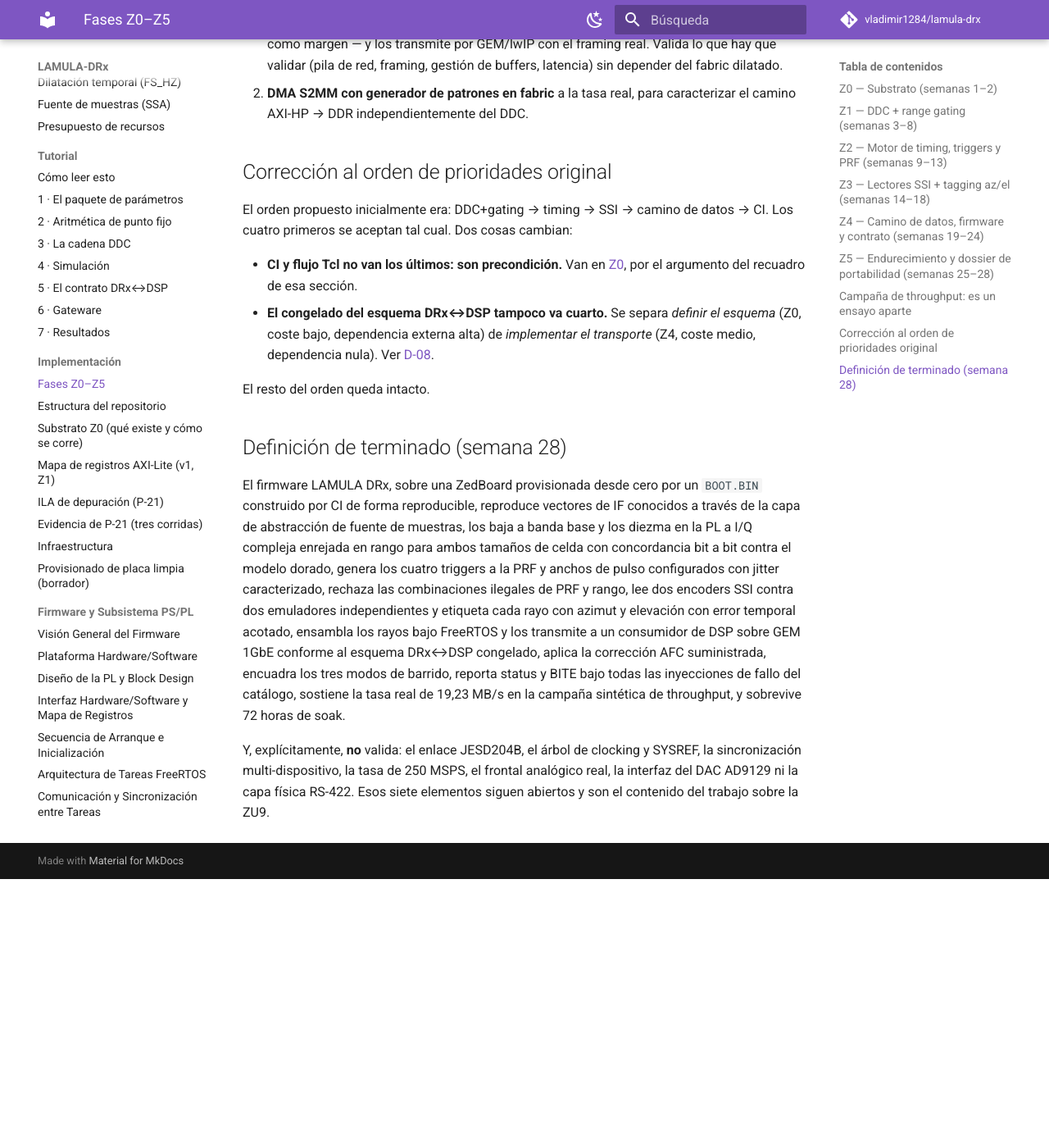
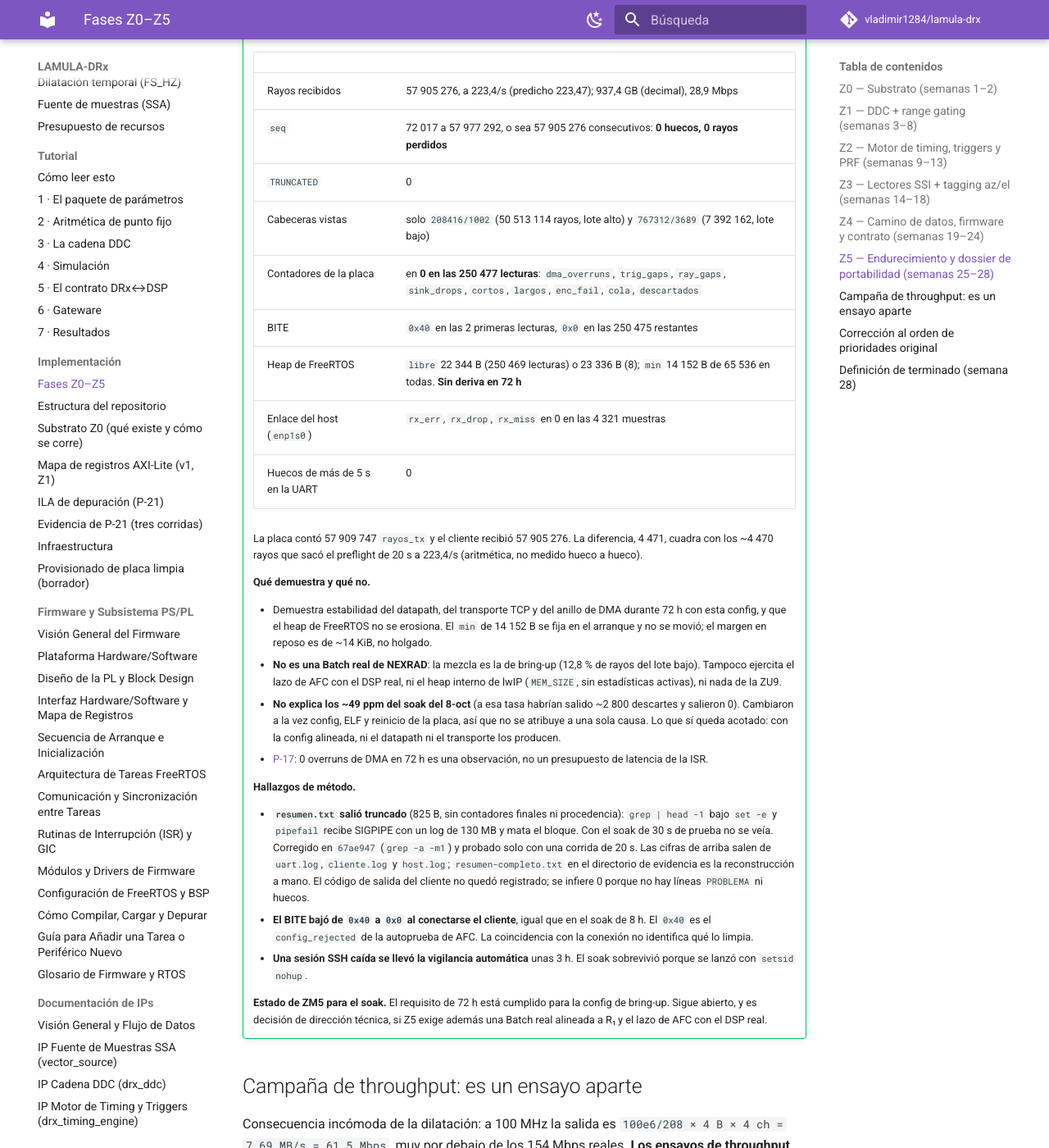
Before and after one commit to vladimir1284/lamula-drx, an MkDocs documentation site: the page built from docs/implementacion/fases.md, in a window 1280 px wide and 1400 px high, scrolled down 51994 px. Shown: the whole window at 82% size. Built offline with MkDocs 1.6.1 and Material for MkDocs 9.7.7, drawn with Linux system fonts in a browser that asks for light colours; comment, search, counter and statistics services are not loaded; before the commit the page ends 53066 px from its top, so only the background shows below that; some of the changed text lies outside the part shown.

Commit message:
docs(z5): soak de 72 h con config de bring-up, limpio
57 905 276 rayos consecutivos, 0 huecos de seq, 0 TRUNCATED, contadores
de la placa en 0 en 250 477 lecturas, heap de FreeRTOS sin deriva.
Registra los limites (no es Batch real, sin lazo de AFC con el DSP real,
no explica los 49 ppm del soak del 8-oct) y el bug del resumen truncado.

Co-Authored-By: Claude Sonnet 5.5 <noreply@anthropic.com>

```diff
--- a/docs/implementacion/fases.md
+++ b/docs/implementacion/fases.md
@@ -2646,6 +2646,69 @@ existe un plan de migración ejecutable.
     Estos tres son una decisión de alcance de ZM5: construir hooks o cerrarlos como no construibles en
     ZedBoard, como se hizo con la conmutación en caliente. **No lo decidí.**
 
+!!! success "15-oct-2026: soak de 72 h con la config de bring-up — limpio, 0 eventos"
+    Corrió del 12-oct 22:33 al 15-oct 22:33 EDT (`tools/soak.sh 259200`, evidencia en
+    `build/soak/20261012-223319/`, local y no versionada), con las comprobaciones que le faltaron
+    al soak del 8-oct.
+
+    **Condiciones.** Placa apagada, encendida y cargada desde cero con `tools/cargar.sh`. Commit
+    `5c438f7` con el árbol limpio; ELF `220f20a727e1988a`; bitstream `812866374f0a7179`, el mismo
+    sha que el del XSA del 4-oct (el RTL no cambió desde `9a3d1ac`). Preflight de 20 s antes de
+    empezar. Un solo cliente Python (`tools/mock_dsp.py --estricto --esperar 208416:1002,767312:3689`),
+    sin JTAG y sin DSP real durante la corrida. Config: la de bring-up, alineada a R₁
+    (`prf_div` 208 416 / 1002 bins en el lote alto y 767 312 / 3689 en el bajo).
+
+    **Medido.**
+
+    | | |
+    |---|---|
+    | Rayos recibidos | 57 905 276, a 223,4/s (predicho 223,47); 937,4 GB (decimal), 28,9 Mbps |
+    | `seq` | 72 017 a 57 977 292, o sea 57 905 276 consecutivos: **0 huecos, 0 rayos perdidos** |
+    | `TRUNCATED` | 0 |
+    | Cabeceras vistas | solo `208416/1002` (50 513 114 rayos, lote alto) y `767312/3689` (7 392 162, lote bajo) |
+    | Contadores de la placa | en **0 en las 250 477 lecturas**: `dma_overruns`, `trig_gaps`, `ray_gaps`, `sink_drops`, `cortos`, `largos`, `enc_fail`, `cola`, `descartados` |
+    | BITE | `0x40` en las 2 primeras lecturas, `0x0` en las 250 475 restantes |
+    | Heap de FreeRTOS | `libre` 22 344 B (250 469 lecturas) o 23 336 B (8); `min` 14 152 B de 65 536 en todas. **Sin deriva en 72 h** |
+    | Enlace del host (`enp1s0`) | `rx_err`, `rx_drop`, `rx_miss` en 0 en las 4 321 muestras |
+    | Huecos de más de 5 s en la UART | 0 |
+
+    La placa contó 57 909 747 `rayos_tx` y el cliente recibió 57 905 276. La diferencia, 4 471,
+    cuadra con los ~4 470 rayos que sacó el preflight de 20 s a 223,4/s (aritmética, no medido
+    hueco a hueco).
+
+    **Qué demuestra y qué no.**
+
+    - Demuestra estabilidad del datapath, del transporte TCP y del anillo de DMA durante 72 h con
+      esta config, y que el heap de FreeRTOS no se erosiona. El `min` de 14 152 B se fija en el
+      arranque y no se movió; el margen en reposo es de ~14 KiB, no holgado.
+    - **No es una Batch real de NEXRAD**: la mezcla es la de bring-up (12,8 % de rayos del lote
+      bajo). Tampoco ejercita el lazo de AFC con el DSP real, ni el heap interno de lwIP
+      (`MEM_SIZE`, sin estadísticas activas), ni nada de la ZU9.
+    - **No explica los ~49 ppm del soak del 8-oct** (a esa tasa habrían salido ~2 800 descartes y
+      salieron 0). Cambiaron a la vez config, ELF y reinicio de la placa, así que no se atribuye a
+      una sola causa. Lo que sí queda acotado: con la config alineada, ni el datapath ni el
+      transporte los producen.
+    - [P-17](../alcance/pendientes.md#p-17): 0 overruns de DMA en 72 h es una observación, no un
+      presupuesto de latencia de la ISR.
+
+    **Hallazgos de método.**
+
+    - **`resumen.txt` salió truncado** (825 B, sin contadores finales ni procedencia): `grep | head -1`
+      bajo `set -e` y `pipefail` recibe SIGPIPE con un log de 130 MB y mata el bloque. Con el soak de
+      30 s de prueba no se veía. Corregido en `67ae947` (`grep -a -m1`) y probado solo con una corrida
+      de 20 s. Las cifras de arriba salen de `uart.log`, `cliente.log` y `host.log`;
+      `resumen-completo.txt` en el directorio de evidencia es la reconstrucción a mano. El código de
+      salida del cliente no quedó registrado; se infiere 0 porque no hay líneas `PROBLEMA` ni huecos.
+    - **El BITE bajó de `0x40` a `0x0` al conectarse el cliente**, igual que en el soak de 8 h. El
+      `0x40` es el `config_rejected` de la autoprueba de AFC. La coincidencia con la conexión no
+      identifica qué lo limpia.
+    - **Una sesión SSH caída se llevó la vigilancia automática** unas 3 h. El soak sobrevivió porque
+      se lanzó con `setsid nohup`.
+
+    **Estado de ZM5 para el soak.** El requisito de 72 h está cumplido para la config de bring-up.
+    Sigue abierto, y es decisión de dirección técnica, si Z5 exige además una Batch real
+    alineada a R₁ y el lazo de AFC con el DSP real.
+
 ## Campaña de throughput: es un ensayo aparte { #throughput }
 
 Consecuencia incómoda de la dilatación: a 100 MHz la salida es
```
Also changed, not shown: CLAUDE.md (+4 -1 lines).
